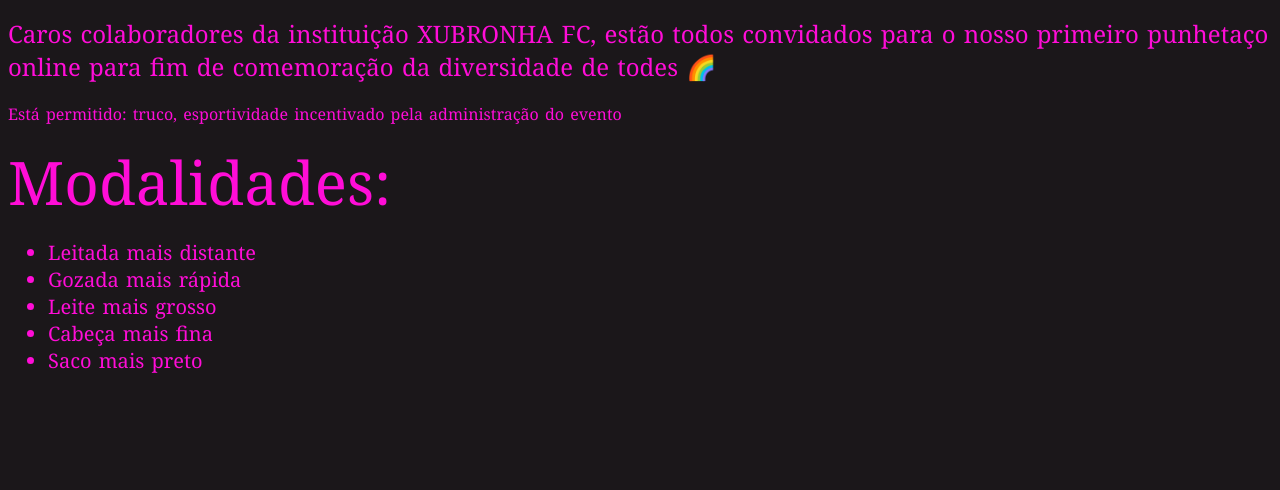
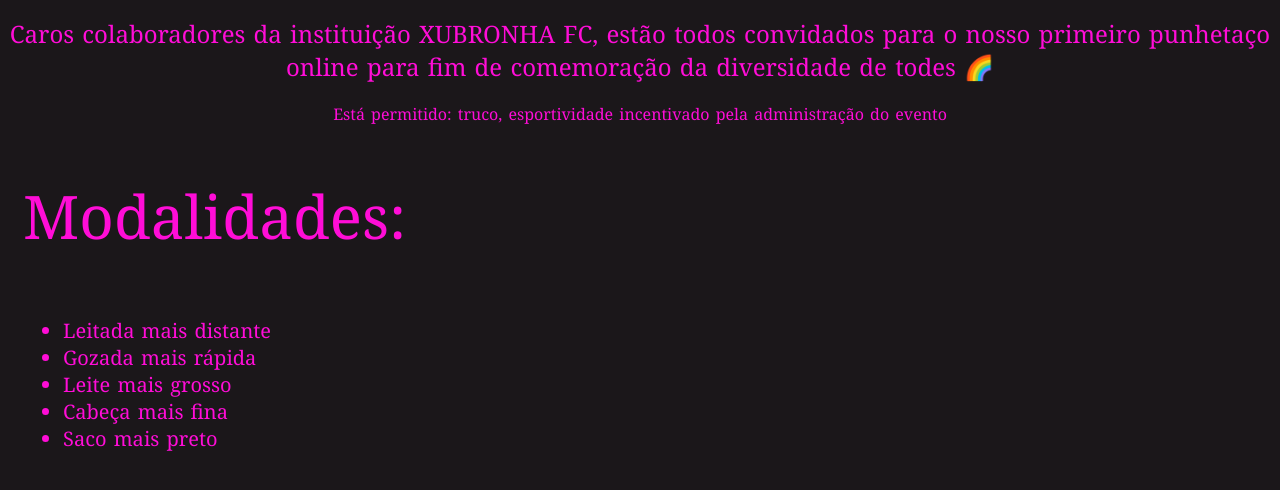
Before and after one commit to VinosoPizzas/vinosopizzas.github.io, a plain HTML site: page index.html in a window 1280 px wide. Shown: the part 1046-1536 px from the top of the page. Before the commit the page ends 1436 px from the top, so only its background shows below. Drawn offline with Linux system fonts and the light colour scheme.

Commit message:
Add files via upload

```diff
--- a/index.html
+++ b/index.html
@@ -22,7 +22,8 @@
         <h2>Caros colaboradores da instituição XUBRONHA FC, estão todos convidados para o nosso primeiro punhetaço
             online para fim de comemoração da diversidade de todes &#127752;</h2>
         <p>Está permitido: truco, esportividade incentivado pela administração do evento</p>
-        <div class="modalidades">Modalidades:</div>
+    </div>
+    <div class="modalidades">Modalidades:
         <ul>
             <li class="itens">Leitada mais distante</li>
             <li class="itens">Gozada mais rápida</li>
--- a/style.css
+++ b/style.css
@@ -1,7 +1,6 @@
 * {
     background-color: rgb(27, 23, 26);
     font-family: Georgia, serif;
-
     letter-spacing: 0px;
     word-spacing: 2px;
     color: #FF0DD7;
@@ -38,12 +37,18 @@
 }
 
 .convite {
-    font-size: 40x;
     margin: auto;
+    text-align: center;
+}
+
+h2 p {
+    font-size: 60x;
 }
 
 .modalidades {
     font-size: 60px;
+    margin-left: 15px;
+    margin-top: 50px;
 }
 
 .itens {
```
